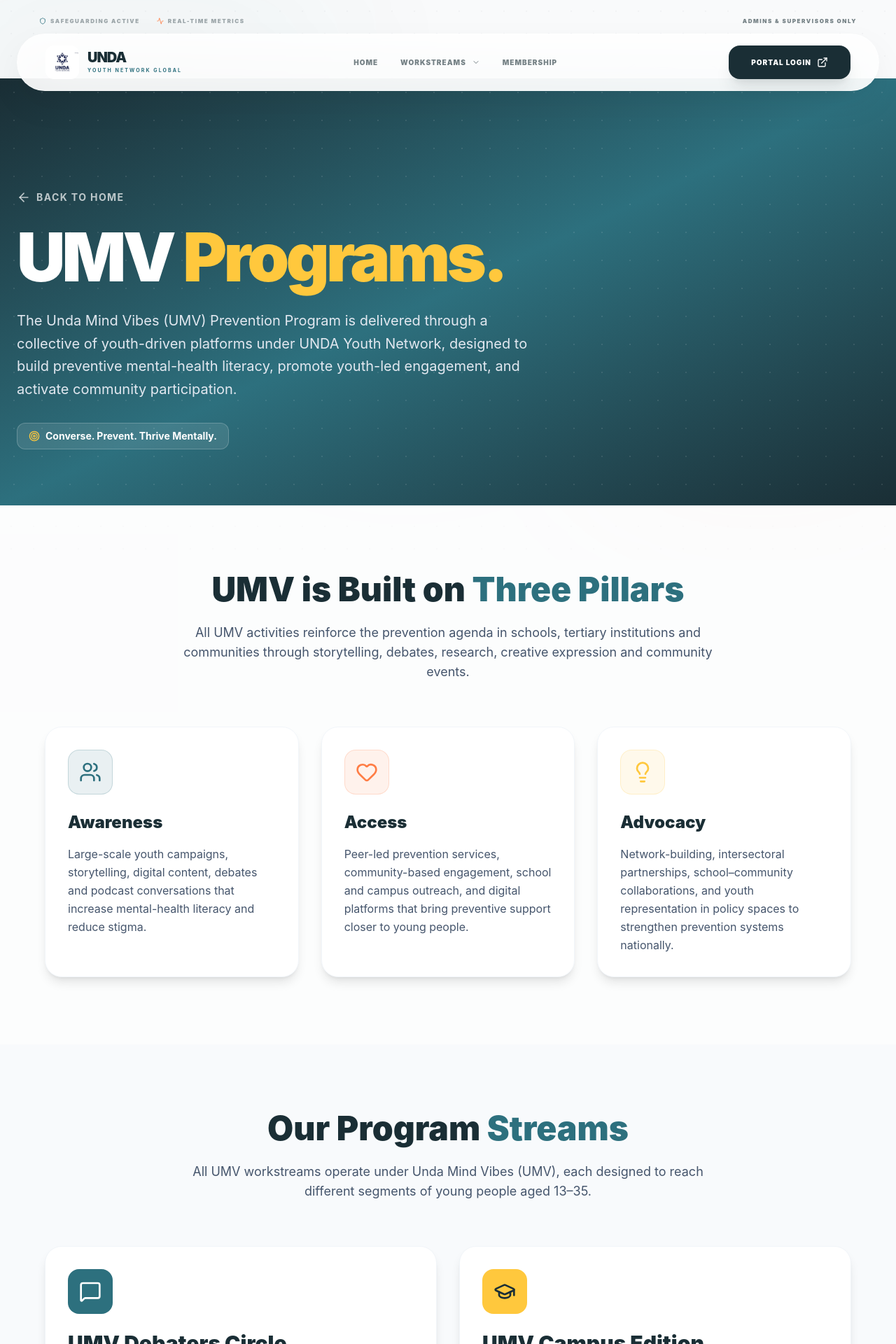
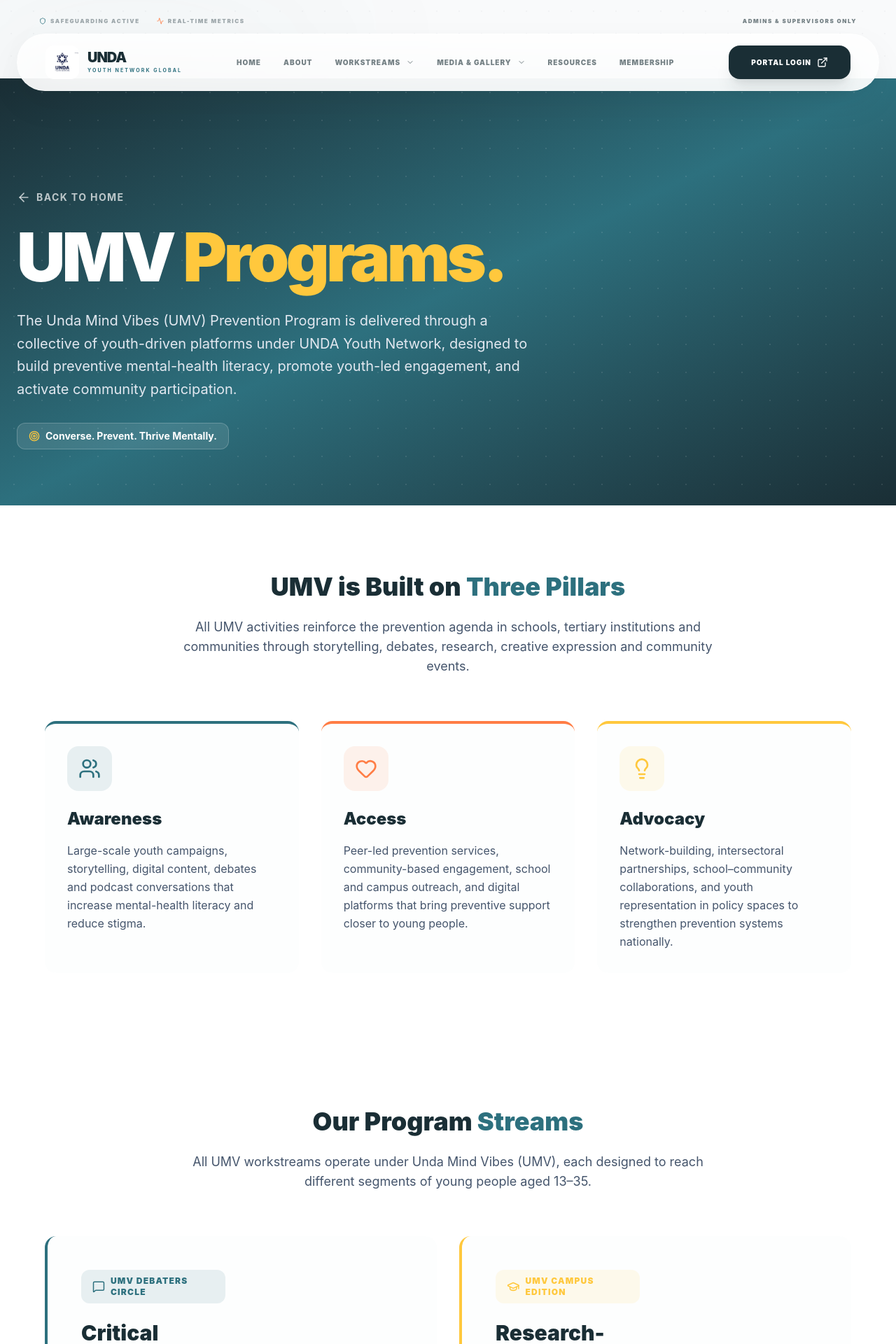
Before and after one commit to JamesKamau-5773/Unda-YouthNetwork-Frontend, a React (Vite) app: page /programs in a window 1280 px wide. Shown: the top 1920 px of the page at 70% size. Built offline with nearby package versions, Linux system fonts and the light colour scheme.

Commit message:
Apply consistent styling across all pages (About, Programs, Resources, Blog, Gallery, Donate) and update Navbar with creative Media & Gallery dropdown

```diff
--- a/src/components/shared/Navbar.jsx
+++ b/src/components/shared/Navbar.jsx
@@ -52,6 +52,8 @@ const Navbar = () => {
           <div className="hidden md:flex items-center gap-8">
             <Link to="/" className={`text-[10px] font-black uppercase tracking-widest transition-all ${location.pathname === '/' ? 'text-unda-teal' : 'text-unda-navy/60 hover:text-unda-navy'}`}>Home</Link>
 
+            <Link to="/about" className={`text-[10px] font-black uppercase tracking-widest transition-all ${location.pathname === '/about' ? 'text-unda-teal' : 'text-unda-navy/60 hover:text-unda-navy'}`}>About</Link>
+
             {/* WORKSTREAMS DROPDOWN  [cite: 31-32, 172-180] */}
             <div className="relative group" onMouseEnter={() => setIsOpen(true)} onMouseLeave={() => setIsOpen(false)}>
               <button className="flex items-center gap-2 text-[10px] font-black uppercase tracking-widest text-unda-navy/60 hover:text-unda-navy transition-all h-10">
@@ -82,6 +84,41 @@ const Navbar = () => {
               )}
             </div>
 
+            {/* MEDIA & GALLERY DROPDOWN */}
+            <div className="relative group">
+              <button className="flex items-center gap-2 text-[10px] font-black uppercase tracking-widest text-unda-navy/60 hover:text-unda-navy transition-all h-10">
+                Media & Gallery <ChevronDown size={12} className="transition-transform duration-300 group-hover:rotate-180 group-hover:text-unda-teal" />
+              </button>
+
+              <div className="absolute top-full -left-10 pt-6 w-[300px] opacity-0 invisible group-hover:opacity-100 group-hover:visible animate-in fade-in slide-in-from-top-4 duration-300 transition-all">
+                <div className="bg-white border border-slate-100 rounded-[2.5rem] shadow-2xl p-6 flex flex-col gap-3 relative overflow-hidden">
+                   <div className="absolute top-0 right-0 w-20 h-20 bg-unda-orange/5 blur-xl pointer-events-none"/>
+
+                   <Link to="/blog" className="flex items-center gap-3 p-4 rounded-2xl hover:bg-slate-50 transition-all border border-transparent hover:border-slate-100 group/item">
+                      <div className="p-2 bg-unda-orange/5 text-unda-orange rounded-lg group-hover/item:bg-unda-orange group-hover/item:text-white transition-all">
+                        <Mic size={16} />
+                      </div>
+                      <div>
+                        <span className="block text-[10px] font-black text-unda-navy uppercase tracking-tight">Blog & Media</span>
+                        <span className="text-[9px] font-medium text-slate-500">Latest updates & stories</span>
+                      </div>
+                   </Link>
+
+                   <Link to="/gallery" className="flex items-center gap-3 p-4 rounded-2xl hover:bg-slate-50 transition-all border border-transparent hover:border-slate-100 group/item">
+                      <div className="p-2 bg-unda-yellow/5 text-unda-yellow rounded-lg group-hover/item:bg-unda-yellow group-hover/item:text-white transition-all">
+                        <Users size={16} />
+                      </div>
+                      <div>
+                        <span className="block text-[10px] font-black text-unda-navy uppercase tracking-tight">Gallery & Moments</span>
+                        <span className="text-[9px] font-medium text-slate-500">Photos & videos</span>
+                      </div>
+                   </Link>
+                </div>
+              </div>
+            </div>
+
+            <Link to="/resources" className={`text-[10px] font-black uppercase tracking-widest transition-all ${location.pathname === '/resources' ? 'text-unda-teal' : 'text-unda-navy/60 hover:text-unda-navy'}`}>Resources</Link>
+
             <Link to="/membership" className={`text-[10px] font-black uppercase tracking-widest transition-all ${location.pathname === '/membership' ? 'text-unda-teal' : 'text-unda-navy/60 hover:text-unda-navy'}`}>Membership</Link>
           </div>
 
--- a/src/pages/About.jsx
+++ b/src/pages/About.jsx
@@ -74,7 +74,7 @@ const About = () => {
                   <Target size={18} className="text-unda-teal" />
                   <span className="text-xs font-black uppercase tracking-widest text-unda-navy">Our Mission</span>
                 </div>
-                <h2 className="text-4xl font-black text-unda-navy leading-tight">
+                <h2 className="text-4xl font-black text-unda-navy leading-tight font-unda">
                   Promoting Prevention, Increasing Access, Advocating Change
                 </h2>
                 <p className="text-lg text-slate-600 leading-relaxed">
@@ -87,7 +87,7 @@ const About = () => {
                   <Eye size={18} className="text-unda-yellow" />
                   <span className="text-xs font-black uppercase tracking-widest text-unda-navy">Our Vision</span>
                 </div>
-                <h2 className="text-4xl font-black text-unda-navy leading-tight">
+                <h2 className="text-4xl font-black text-unda-navy leading-tight font-unda">
                   Making Prevention a Global Priority
                 </h2>
                 <p className="text-lg text-slate-600 leading-relaxed">
--- a/src/pages/Blog.jsx
+++ b/src/pages/Blog.jsx
@@ -51,19 +51,19 @@ const Blog = () => {
         </section>
 
         {/* Articles */}
-        <section className="py-24 bg-white/50">
+        <section className="py-24 bg-white">
           <div className="container mx-auto px-6">
             <div className="max-w-4xl mx-auto">
               <div className="flex items-center gap-3 mb-12">
                 <div className="h-12 w-12 rounded-2xl bg-unda-teal/10 flex items-center justify-center">
                   <Newspaper size={24} className="text-unda-teal" />
                 </div>
-                <h2 className="text-4xl font-black text-unda-navy">Latest Articles</h2>
+                <h2 className="text-4xl font-black text-unda-navy font-unda">Latest Articles</h2>
               </div>
 
               <div className="space-y-6">
                 {articles.map((article, idx) => (
-                  <div key={idx} className="bg-white rounded-2xl p-8 border border-slate-100 shadow-sm hover:shadow-lg transition-shadow group">
+                  <div key={idx} className="bg-unda-bg/30 rounded-2xl p-8 border-t-4 border-unda-teal hover:bg-white hover:shadow-xl transition-all duration-300 group">
                     <div className="flex items-center gap-3 mb-4">
                       <span className="px-3 py-1 rounded-full text-xs font-black uppercase tracking-wider bg-unda-teal/10 text-unda-teal">
                         {article.category}
--- a/src/pages/Donate.jsx
+++ b/src/pages/Donate.jsx
@@ -35,11 +35,11 @@ const Donate = () => {
         </section>
 
         {/* Donation Form */}
-        <section className="py-24 bg-white/50">
+        <section className="py-24 bg-white">
           <div className="container mx-auto px-6">
             <div className="max-w-2xl mx-auto">
-              <div className="bg-white rounded-3xl p-8 lg:p-12 border border-slate-100 shadow-xl">
-                <h2 className="text-4xl font-black text-unda-navy mb-8">Make a Difference</h2>
+              <div className="bg-unda-bg/30 rounded-2xl p-8 lg:p-12 border-t-4 border-unda-teal shadow-xl">
+                <h2 className="text-4xl font-black text-unda-navy mb-8 font-unda">Make a Difference</h2>
 
                 {/* Donation Type */}
                 <div className="mb-8">
--- a/src/pages/Gallery.jsx
+++ b/src/pages/Gallery.jsx
@@ -29,19 +29,19 @@ const Gallery = () => {
         </section>
 
         {/* Photos Section */}
-        <section className="py-24 bg-white/50">
+        <section className="py-24 bg-white">
           <div className="container mx-auto px-6">
             <div className="max-w-6xl mx-auto">
               <div className="flex items-center gap-3 mb-12">
                 <div className="h-12 w-12 rounded-2xl bg-unda-teal/10 flex items-center justify-center">
                   <Camera size={24} className="text-unda-teal" />
                 </div>
-                <h2 className="text-4xl font-black text-unda-navy">Photos</h2>
+                <h2 className="text-4xl font-black text-unda-navy font-unda">Photos</h2>
               </div>
 
               <div className="grid md:grid-cols-3 gap-6">
                 {[1, 2, 3, 4, 5, 6].map((item) => (
-                  <div key={item} className="aspect-square rounded-2xl bg-gradient-to-br from-unda-teal/20 to-unda-navy/20 border border-slate-100 shadow-sm hover:shadow-lg transition-shadow overflow-hidden group">
+                  <div key={item} className="aspect-square rounded-2xl bg-unda-bg/30 border-t-4 border-unda-teal hover:bg-white hover:shadow-xl transition-all duration-300 overflow-hidden group">
                     <div className="w-full h-full flex items-center justify-center">
                       <div className="text-center">
                         <Image size={48} className="text-slate-300 mx-auto mb-3" />
@@ -62,19 +62,19 @@ const Gallery = () => {
         </section>
 
         {/* Videos Section */}
-        <section className="py-24 bg-slate-50">
+        <section className="py-24 bg-white">
           <div className="container mx-auto px-6">
             <div className="max-w-6xl mx-auto">
               <div className="flex items-center gap-3 mb-12">
                 <div className="h-12 w-12 rounded-2xl bg-unda-orange/10 flex items-center justify-center">
                   <Video size={24} className="text-unda-orange" />
                 </div>
-                <h2 className="text-4xl font-black text-unda-navy">Videos</h2>
+                <h2 className="text-4xl font-black text-unda-navy font-unda">Videos</h2>
               </div>
 
               <div className="grid md:grid-cols-2 gap-6">
                 {[1, 2, 3, 4].map((item) => (
-                  <div key={item} className="aspect-video rounded-2xl bg-gradient-to-br from-unda-orange/20 to-unda-yellow/20 border border-slate-100 shadow-sm hover:shadow-lg transition-shadow overflow-hidden group cursor-pointer">
+                  <div key={item} className="aspect-video rounded-2xl bg-unda-bg/30 border-t-4 border-unda-orange hover:bg-white hover:shadow-xl transition-all duration-300 overflow-hidden group cursor-pointer">
                     <div className="w-full h-full flex items-center justify-center">
                       <div className="text-center">
                         <div className="h-16 w-16 rounded-full bg-white/20 backdrop-blur-sm flex items-center justify-center mx-auto mb-3 group-hover:scale-110 transition-transform">
--- a/src/pages/Programs.jsx
+++ b/src/pages/Programs.jsx
@@ -148,10 +148,10 @@ const Programs = () => {
         </section>
 
         {/* Three Pillars */}
-        <section className="py-24 bg-white/50">
+        <section className="py-24 bg-white">
           <div className="container mx-auto px-6">
             <div className="text-center mb-16">
-              <h2 className="text-5xl font-black text-unda-navy mb-6">
+              <h2 className="text-4xl font-black text-unda-navy mb-6 font-unda">
                 UMV is Built on <span className="text-unda-teal">Three Pillars</span>
               </h2>
               <p className="text-lg text-slate-600 max-w-3xl mx-auto">
@@ -163,13 +163,18 @@ const Programs = () => {
               {pillars.map((pillar, idx) => {
                 const Icon = pillar.icon;
                 const colorMap = {
-                  teal: 'bg-unda-teal/10 text-unda-teal border-unda-teal/20',
-                  orange: 'bg-unda-orange/10 text-unda-orange border-unda-orange/20',
-                  yellow: 'bg-unda-yellow/10 text-unda-yellow border-unda-yellow/20'
+                  teal: 'border-unda-teal',
+                  orange: 'border-unda-orange',
+                  yellow: 'border-unda-yellow'
+                };
+                const iconBgMap = {
+                  teal: 'bg-unda-teal/10 text-unda-teal',
+                  orange: 'bg-unda-orange/10 text-unda-orange',
+                  yellow: 'bg-unda-yellow/10 text-unda-yellow'
                 };
                 return (
-                  <div key={idx} className="bg-white rounded-3xl p-8 border border-slate-100 shadow-lg hover:shadow-xl transition-shadow">
-                    <div className={`h-16 w-16 rounded-2xl ${colorMap[pillar.color]} border flex items-center justify-center mb-6`}>
+                  <div key={idx} className={`bg-unda-bg/30 rounded-2xl p-8 border-t-4 ${colorMap[pillar.color]} hover:bg-white hover:shadow-xl transition-all duration-300 group`}>
+                    <div className={`h-16 w-16 rounded-2xl ${iconBgMap[pillar.color]} flex items-center justify-center mb-6`}>
                       <Icon size={32} />
                     </div>
                     <h3 className="text-2xl font-black text-unda-navy mb-4">{pillar.title}</h3>
@@ -182,10 +187,10 @@ const Programs = () => {
         </section>
 
         {/* Program Streams */}
-        <section className="py-24 bg-slate-50">
+        <section className="py-24 bg-white">
           <div className="container mx-auto px-6">
             <div className="text-center mb-16">
-              <h2 className="text-5xl font-black text-unda-navy mb-6">
+              <h2 className="text-4xl font-black text-unda-navy mb-6 font-unda">
                 Our Program <span className="text-unda-teal">Streams</span>
               </h2>
               <p className="text-lg text-slate-600 max-w-3xl mx-auto">
@@ -197,17 +202,33 @@ const Programs = () => {
               {programs.map((program, idx) => {
                 const Icon = program.icon;
                 const colorMap = {
-                  teal: 'bg-unda-teal text-white',
-                  orange: 'bg-unda-orange text-white',
-                  yellow: 'bg-unda-yellow text-unda-navy',
-                  navy: 'bg-unda-navy text-white'
+                  teal: 'border-unda-teal',
+                  orange: 'border-unda-orange',
+                  yellow: 'border-unda-yellow',
+                  navy: 'border-unda-navy'
                 };
+                const iconBgMap = {
+                  teal: 'bg-unda-teal/10 text-unda-teal',
+                  orange: 'bg-unda-orange/10 text-unda-orange',
+                  yellow: 'bg-unda-yellow/10 text-unda-yellow',
+                  navy: 'bg-unda-navy/10 text-unda-navy'
+                };
+                const buttonMap = {
+                  teal: 'bg-unda-teal text-white hover:bg-unda-navy',
+                  orange: 'bg-unda-orange text-white hover:bg-unda-navy',
+                  yellow: 'bg-unda-yellow text-unda-navy hover:bg-unda-orange hover:text-white',
+                  navy: 'bg-unda-navy text-white hover:bg-unda-teal'
+                };
+
                 return (
-                  <div key={idx} className="bg-white rounded-3xl p-8 border border-slate-100 shadow-lg hover:shadow-2xl transition-all group">
-                    <div className={`h-16 w-16 rounded-2xl ${colorMap[program.color]} flex items-center justify-center mb-6`}>
-                      <Icon size={32} />
+                  <div key={idx} className={`bg-unda-bg/30 rounded-2xl p-8 lg:p-12 border-l-4 ${colorMap[program.color]} hover:bg-white hover:shadow-xl transition-all duration-300 group`}>
+                    <div className="grid lg:grid-cols-2 gap-12 items-center">
+                      <div>
+                        <div className={`inline-flex items-center gap-2 px-4 py-2 rounded-xl ${iconBgMap[program.color]} mb-6`}>
+                          <Icon size={20} />
+                          <span className="text-xs font-black uppercase tracking-widest">{program.title}</span>
                         </div>
-                    <h3 className="text-3xl font-black text-unda-navy mb-2">{program.title}</h3>
+                        <h3 className="text-3xl font-black text-unda-navy mb-2">{program.tagline}</h3>
                         <p className="text-sm font-bold text-unda-teal uppercase tracking-wider mb-4">{program.tagline}</p>
                         <p className="text-slate-600 leading-relaxed mb-6">{program.description}</p>
 
@@ -220,11 +241,18 @@ const Programs = () => {
                           ))}
                         </ul>
 
-                    <Button asChild className={`w-full ${colorMap[program.color]} hover:opacity-90 font-bold group-hover:translate-x-1 transition-transform`}>
+                        <Button asChild className={`w-full ${buttonMap[program.color]} font-bold group-hover:translate-x-1 transition-transform`}>
                           <Link to={program.link}>
                             {program.cta} <ArrowRight size={16} className="ml-2" />
                           </Link>
                         </Button>
+                      </div>
+
+                      {/* Placeholder for Program Image/Graphic */}
+                      <div className={`aspect-video rounded-2xl ${iconBgMap[program.color]} flex items-center justify-center opacity-50`}>
+                        <Icon size={64} className="opacity-20" />
+                      </div>
+                    </div>
                   </div>
                 );
               })}
```
Also changed, not shown: src/pages/Resources.jsx (+8 -8 lines), 6 other files (tests, documents, lock files or other folders). Lines whose indentation alone changed are shown as unchanged.
